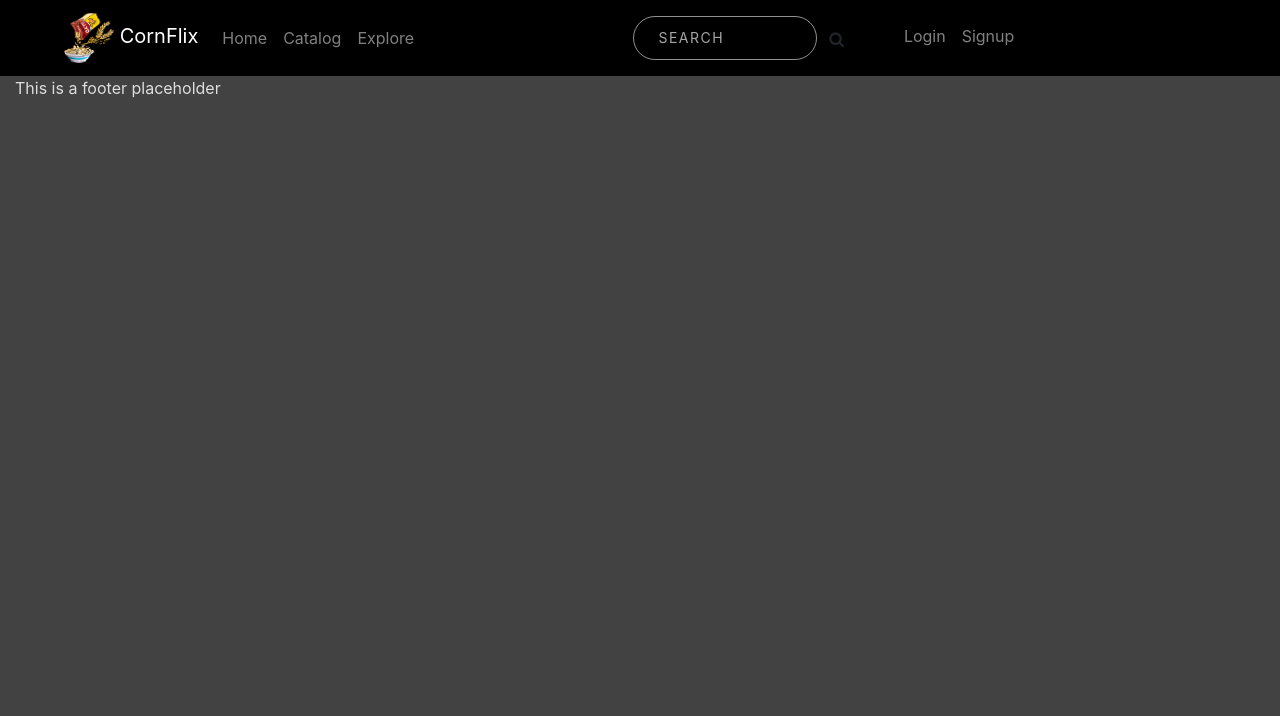
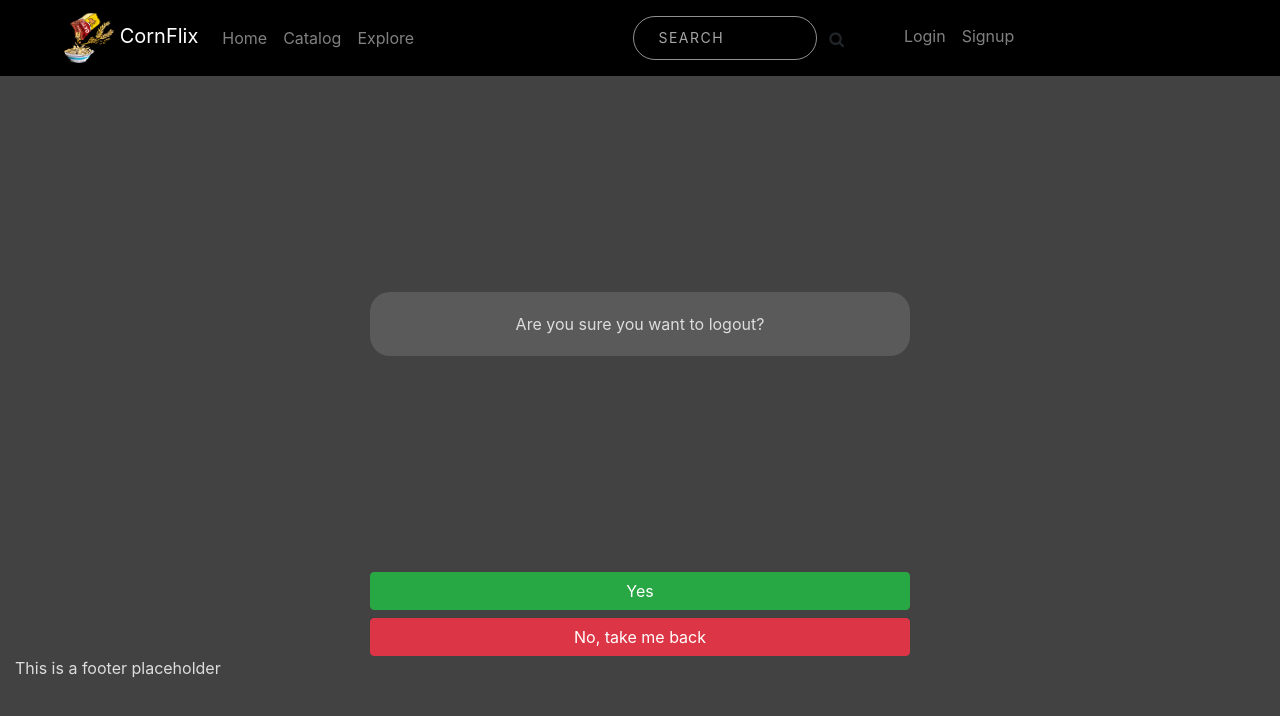
Before and after one commit to ajj-siraj/Cornflix, a React (Create React App) app: page /logout in a window 1280 px wide. Shown: the top 716 px of the page. Built offline with nearby package versions, Linux system fonts and the light colour scheme; no server answers.

Commit message:
reconfigure user state management with redux, login/logout works for dummy accounts now (no session support yet)

```diff
--- a/package.json
+++ b/package.json
@@ -17,6 +17,7 @@
     "react-scripts": "3.4.1",
     "react-slick": "^0.25.2",
     "reactstrap": "^8.4.1",
+    "redux": "^4.0.5",
     "slick-carousel": "^1.8.1",
     "yup": "^0.28.5"
   },
--- a/src/App.js
+++ b/src/App.js
@@ -1,6 +1,7 @@
 //Main modules or 3rd party
 import React from "react";
-import { BrowserRouter as Router, Switch, Route } from "react-router-dom";
+import { Switch, Route, withRouter, Redirect } from "react-router-dom";
+import { connect } from "react-redux";
 
 //App components
 import Header from "./components/Header";
@@ -11,9 +12,11 @@ import Movies from "./components/Movies";
 import ExploreMovies from "./components/ExploreMovies";
 import Login from "./components/Login";
 import Signup from "./components/Signup";
+import Logout from "./components/Logout";
 
 //config
-import {apiServerBaseUrl} from "./config";
+import { apiServerBaseUrl } from "./config";
+import * as Actions from "./redux/Actions";
 
 //other
 import "../node_modules/bootstrap/dist/css/bootstrap.min.css";
@@ -28,22 +31,27 @@ import "./css/LatestMovies.css";
 import "./css/ExploreMovies.css";
 import "./css/Login.css";
 
+const mapStateToProps = (state) => {
+  return {
+    user: state.loginStatus
+  };
+};
+
+const mapDispatchToProps = (dispatch) => {
+  return {
+    loginUser: (user) => dispatch(Actions.loginUser(user)),
+    logoutUser: (user) => dispatch(Actions.logoutUser(user)),
+  };
+};
+
 class App extends React.Component {
   constructor(props) {
     super(props);
     this.state = {
       topMovies: [],
       latestMovies: [],
-      user: {
-        isLoggedIn: false,
-      },
     };
   }
-
-  // static getDerivedStateFromProps(props, state){
-  //   console.log("state: ", state);
-  //   console.log("props: ", props);
-  // }
 
   componentDidMount() {
     //Used imdb-api to retrieve top movies list
@@ -66,22 +74,28 @@ class App extends React.Component {
   render() {
     console.log("App.js props: ", this.props);
     return (
-      <Router>
       <div className="App">
-          <Header user={this.state.user} />
+        {this.props.user.isLoggedIn ? <Redirect to="/" /> : null}
+        <Header user={this.props.user} />
         <Switch>
           <Route
             exact
             path="/"
             component={() => (
-                <Main user={this.state.user} topMovies={this.state.topMovies} latestMovies={this.state.latestMovies} />
+              <Main
+                user={this.props.user}
+                topMovies={this.state.topMovies}
+                latestMovies={this.state.latestMovies}
+              />
             )}
           />
+
           <Route
             exact
             path="/movies"
             component={() => <Movies topMovies={this.state.topMovies} />}
           />
+
           <Route
             path="/movies/:movieid"
             render={(match) => (
@@ -92,18 +106,29 @@ class App extends React.Component {
               />
             )}
           />
+
           <Route
             path="/explore"
             component={() => <ExploreMovies movies={this.state.topMovies} />}
           />
-            <Route path="/login" component={() => <Login user={this.state.user} />} />
-            <Route path="/signup" component={() => <Signup user={this.state.user} />} />
+
+          <Route
+            path="/login"
+            component={() => <Login user={this.props.user} loginUser={this.props.loginUser} />}
+          />
+
+          <Route path="/signup" component={() => <Signup user={this.props.user} />} />
+
+          <Route
+            path="/logout"
+            component={(match) => <Logout match={match} user={this.props.user} logoutUser={this.props.logoutUser} />}
+          />
+
         </Switch>
         <Footer />
       </div>
-      </Router>
     );
   }
 }
 
-export default App;
+export default withRouter(connect(mapStateToProps, mapDispatchToProps)(App));
--- a/src/components/Login.js
+++ b/src/components/Login.js
@@ -61,7 +61,8 @@ class Login extends React.Component {
       // .then((response) => alert(JSON.stringify(response)))
       .then((response) => {
         if (response.success) {
-          this.setState(prevState => ({...prevState, user: {isLoggedIn: true}}))
+          this.props.loginUser({isLoggedIn: true});
+          // this.setState(prevState => ({...prevState, user: {isLoggedIn: true}}))
         }
       })
       .catch((err) => alert(err));
@@ -92,11 +93,11 @@ class Login extends React.Component {
       );
     }
 
-    if(this.state.user.isLoggedIn){
-      return(
-        <Redirect to={{pathname: '/', state: {user: {isLoggedIn: true}}}} />
-      );
-    }
+    // if(this.props.user.isLoggedIn){
+    //   return(
+    //     <Redirect to={{pathname: '/', state: {user: {isLoggedIn: true}}}} />
+    //   );
+    // }
     return (
 
       <Container>
--- /dev/null
+++ b/src/components/Logout.js
@@ -0,0 +1,42 @@
+import React from 'react'
+import {Container, Row, Col, Button} from 'react-bootstrap';
+
+
+const Logout = (props) => {
+
+  const handleLogout = () => {
+    // console.log("PROPS in Logout: ", props);
+
+    props.logoutUser({isLoggedIn: false});
+    props.match.history.push('/');
+  }
+
+  const handleReturn = () => {
+    // console.log("PROPS in Logout: ", props);
+    props.match.history.push('/');
+  }
+
+  return (
+    <Container>
+      <Row className="justify-content-center align-self-center text-center">
+        <Col lg="6">
+          <p
+            style={{
+              marginTop: "40%",
+              marginBottom: "40%",
+              padding: "20px",
+              borderRadius: "20px",
+              backgroundColor: "#5a5a5a",
+            }}
+          >
+            Are you sure you want to logout?
+          </p>
+          <Button block variant="success" onClick={handleLogout}>Yes</Button>
+          <Button block variant="danger" onClick={handleReturn}>No, take me back</Button>
+        </Col>
+      </Row>
+    </Container>
+  );
+}
+
+export default Logout;
--- a/src/index.js
+++ b/src/index.js
@@ -3,10 +3,22 @@ import ReactDOM from "react-dom";
 import "./css/index.css";
 import App from "./App";
 import * as serviceWorker from "./serviceWorker";
+import {Provider} from 'react-redux';
+import {createStore} from 'redux';
+import Reducers from './redux/Reducers.js'
+import {BrowserRouter as Router} from 'react-router-dom';
+
+const store = createStore(Reducers);
 
 ReactDOM.render(
   // <React.StrictMode>{/* </React.StrictMode>, */}
-  <App />,
+  <Provider store={store}>
+    <Router>
+      <App />
+    </Router>
+
+  </Provider>
+  ,
 
   document.getElementById("root")
 );
--- /dev/null
+++ b/src/redux/Actions.js
@@ -0,0 +1,14 @@
+//action types
+export const LOGIN_USER = 'LOGIN_USER';
+export const LOGOUT_USER = 'LOGOUT_USER';
+
+//action creators
+export const loginUser = (user) => ({
+  type: LOGIN_USER,
+  user
+});
+
+export const logoutUser = (user) => ({
+  type: LOGOUT_USER,
+  user
+})
--- /dev/null
+++ b/src/redux/Reducers.js
@@ -0,0 +1,26 @@
+import * as ActionTypes from './Actions';
+import {combineReducers} from 'redux';
+
+const loginReducer = (prevState = {isLoggedIn: false}, action) => {
+  switch(action.type){
+    case ActionTypes.LOGIN_USER:
+      return {...prevState, isLoggedIn: true}
+    case ActionTypes.LOGOUT_USER:
+      return {...prevState, isLoggedIn: false}
+    default:
+      return prevState;
+  }
+}
+
+// const logoutReducer = (prevState = {user: {isLoggedIn: false}}, action) => {
+//   switch(action.type){
+//     case ActionTypes.LOGOUT_USER:
+//       return {...prevState, user: {isLoggedIn: false}}
+//     default:
+//       return prevState;
+//   }
+// }
+
+export default combineReducers({
+  loginStatus: loginReducer
+})
```
Also changed, not shown: src/redux/configureStore.js (added), 1 other file (tests, documents, lock files or other folders). Lines whose indentation alone changed are shown as unchanged.
